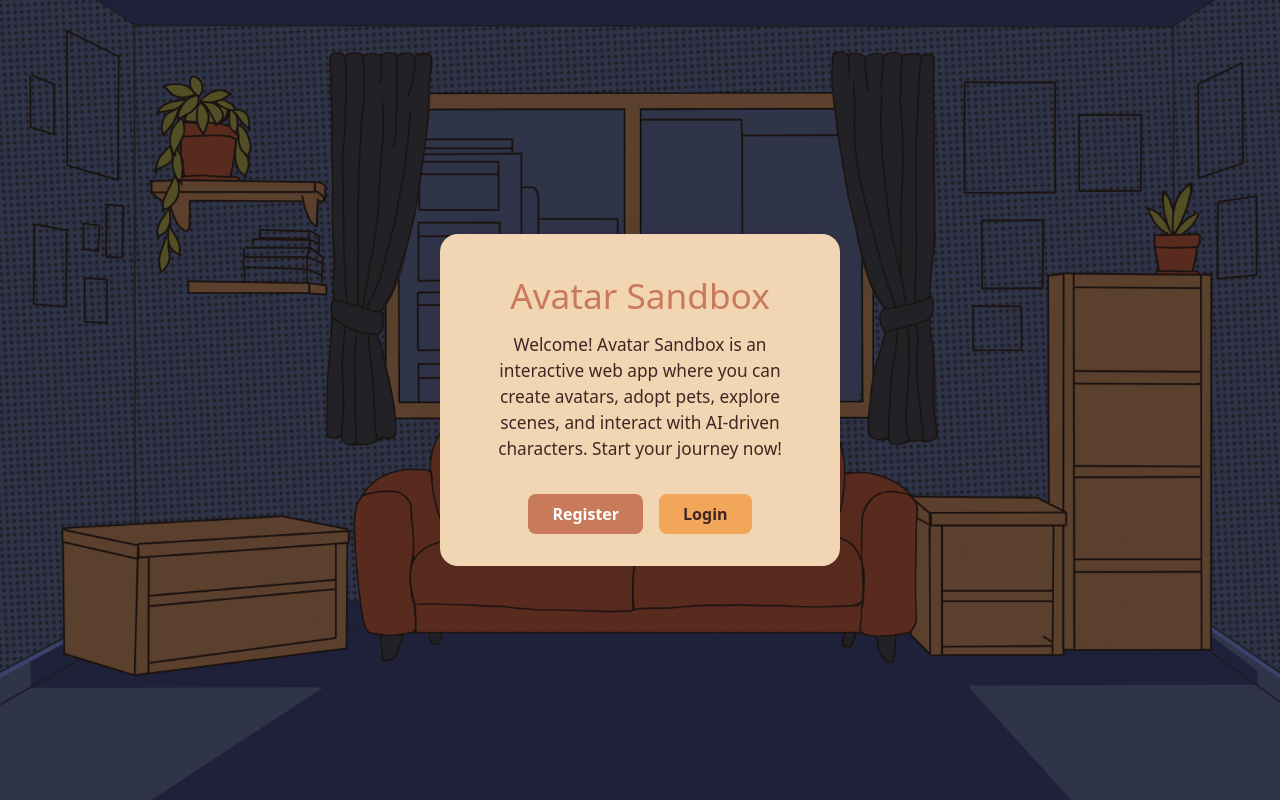
After one commit to venlahelena/AvatarSandbox, a CodeIgniter 4 app: the page made by app/Views/landing.php in a window 1280 px wide. The commit adds this page. Run offline with PHP 8.4 and a stand-in for CodeIgniter, Linux system fonts and the light colour scheme; the template is opened without the code that fills it, so the values that code supplies are empty; some libraries are stand-ins or nearby versions.

Commit message:
Landing page, dashboard, logout, and UI consistency improvements. Added accessibility, refactored CSS, and unified styles.

```diff
--- a/app/Config/Routes.php
+++ b/app/Config/Routes.php
@@ -11,5 +11,7 @@ $routes->get('testDb', 'UserController::testDb');
 
 $routes->get('login', 'AuthController::login');
 $routes->post('login', 'AuthController::loginPost');
+$routes->get('logout', 'AuthController::logout');
 
-$routes->get('dashboard', 'Home::index');
+$routes->get('/', 'Home::index');
+$routes->get('dashboard', 'Home::dashboard');
--- a/app/Controllers/AuthController.php
+++ b/app/Controllers/AuthController.php
@@ -73,4 +73,10 @@ class AuthController extends BaseController
             'success' => $success
         ]);
     }
+
+    public function logout()
+    {
+        session()->destroy();
+        return redirect()->to('/');
+    }
 }
--- a/app/Controllers/Home.php
+++ b/app/Controllers/Home.php
@@ -6,6 +6,11 @@ class Home extends BaseController
 {
     public function index(): string
     {
+        return view('landing');
+    }
+
+    public function dashboard(): string
+    {
         return view('dashboard');
     }
 }
--- /dev/null
+++ b/app/Views/landing.php
@@ -0,0 +1,16 @@
+<?= $this->extend('layouts/main') ?>
+
+<?= $this->section('content') ?>
+<link rel="stylesheet" href="/css/landing.css">
+<div class="landing-bg">
+    <div class="landing-overlay"></div>
+    <div class="landing-info-box">
+    <h1>Avatar Sandbox</h1>
+        <p>Welcome! Avatar Sandbox is an interactive web app where you can create avatars, adopt pets, explore scenes, and interact with AI-driven characters. Start your journey now!</p>
+        <div class="landing-actions">
+            <a href="/register" class="btn btn-primary">Register</a>
+            <a href="/login" class="btn btn-secondary">Login</a>
+        </div>
+    </div>
+</div>
+<?= $this->endSection() ?>
--- /dev/null
+++ b/public/css/buttons.css
@@ -0,0 +1,25 @@
+.btn {
+    padding: 0.5rem 1.5rem;
+    border-radius: 8px;
+    font-weight: bold;
+    text-decoration: none;
+    font-size: 1rem;
+    transition: background 0.2s, color 0.2s;
+    border: none;
+    cursor: pointer;
+    display: inline-block;
+}
+.btn-primary {
+    background: #C97A5B;
+    color: #fff;
+}
+.btn-primary:hover {
+    background: #A67C52;
+}
+.btn-secondary {
+    background: #F2A65A;
+    color: #3E2723;
+}
+.btn-secondary:hover {
+    background: #FFD580;
+}
--- /dev/null
+++ b/public/css/landing.css
@@ -0,0 +1,62 @@
+@import url('/css/buttons.css');
+
+body, html {
+    height: 100%;
+    margin: 0;
+    padding: 0;
+}
+.landing-bg {
+    position: fixed;
+    top: 0; left: 0; right: 0; bottom: 0;
+    width: 100vw;
+    height: 100vh;
+    background: url('/img/Background.png') center center/cover no-repeat;
+    z-index: 1;
+    display: flex;
+    align-items: center;
+    justify-content: center;
+}
+.landing-overlay {
+    position: fixed;
+    top: 0; left: 0; right: 0; bottom: 0;
+    width: 100vw;
+    height: 100vh;
+    background: rgba(30, 24, 24, 0.55);
+    z-index: 2;
+}
+
+.landing-info-box {
+    position: relative;
+    z-index: 3;
+    background: #F2D6B3;
+    box-shadow: 0 4px 24px rgba(62, 39, 35, 0.12);
+    padding: 2.5rem 2.5rem 2rem 2.5rem;
+    max-width: 400px;
+    width: 90vw;
+    text-align: center;
+    border-radius: 18px;
+}
+.landing-info-box h1 {
+    margin-bottom: 1rem;
+    color: #C97A5B;
+    font-size: 2.2rem;
+}
+.landing-info-box p {
+    color: #3E2723;
+    font-size: 1.08rem;
+    margin-bottom: 2rem;
+}
+.landing-actions {
+    display: flex;
+    justify-content: center;
+    gap: 1rem;
+}
+@media (max-width: 600px) {
+    .landing-info-box {
+        padding: 1.2rem 0.7rem 1rem 0.7rem;
+        font-size: 0.98rem;
+    }
+    .landing-info-box h1 {
+        font-size: 1.3rem;
+    }
+}
```
Also changed, not shown: app/Views/dashboard.php (+8 -2 lines), public/css/dashboard.css (added, +22 -0 lines), public/img/Background.png (added).
